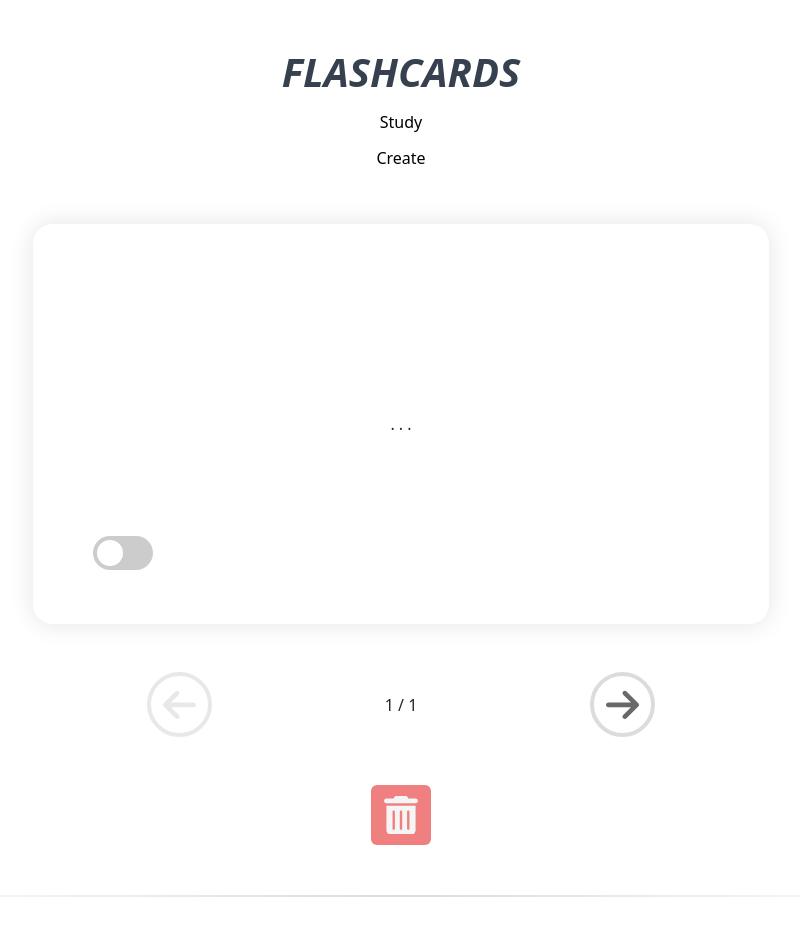
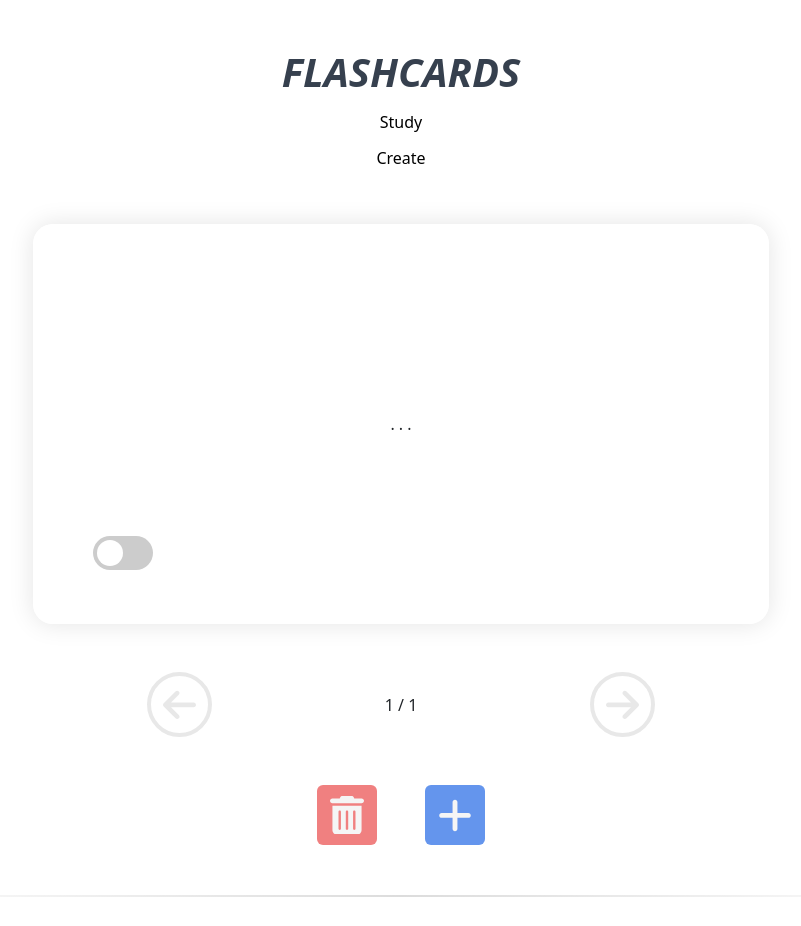
Before and after one commit to peter-tres/flashcards-project, a React (Vite) app: page / in a window 1280 px wide. Shown: the top 926 px of the page, without its empty margins (239-1040 px from the left). Built offline with nearby package versions, Linux system fonts and the light colour scheme; the HTML template or start-up script is replaced by a standard one.

Commit message:
cards can be deleted and added, arrow buttons cycle through cards, disabled styling added when they can no longer cycle

```diff
--- a/src/assets/images.jsx
+++ b/src/assets/images.jsx
@@ -36,7 +36,12 @@ export const logos = {
 }
 
 export const icons = {
-    arrowIcon:
+    leftArrowIcon:
+    <svg xmlns="http://www.w3.org/2000/svg" viewBox="0 0 448 512"><path d="M9.4 233.4c-12.5 12.5-12.5 32.8 0 45.3l160 160c12.5 12.5 32.8 12.5 45.3 0s12.5-32.8 0-45.3L109.2 288 416 288c17.7 0 32-14.3 32-32s-14.3-32-32-32l-306.7 0L214.6 118.6c12.5-12.5 12.5-32.8 0-45.3s-32.8-12.5-45.3 0l-160 160z"
+    fill="currentColor"/>
+    </svg>
+    ,
+    rightArrowIcon:
     <svg xmlns="http://www.w3.org/2000/svg" viewBox="0 0 448 512"><path d="M438.6 278.6c12.5-12.5 12.5-32.8 0-45.3l-160-160c-12.5-12.5-32.8-12.5-45.3 0s-12.5 32.8 0 45.3L338.8 224 32 224c-17.7 0-32 14.3-32 32s14.3 32 32 32l306.7 0L233.4 393.4c-12.5 12.5-12.5 32.8 0 45.3s32.8 12.5 45.3 0l160-160z"
     fill="currentColor"/>
     </svg>
@@ -45,5 +50,10 @@ export const icons = {
     <svg xmlns="http://www.w3.org/2000/svg" viewBox="0 0 448 512"><path d="M135.2 17.7C140.6 6.8 151.7 0 163.8 0L284.2 0c12.1 0 23.2 6.8 28.6 17.7L320 32l96 0c17.7 0 32 14.3 32 32s-14.3 32-32 32L32 96C14.3 96 0 81.7 0 64S14.3 32 32 32l96 0 7.2-14.3zM32 128l384 0 0 320c0 35.3-28.7 64-64 64L96 512c-35.3 0-64-28.7-64-64l0-320zm96 64c-8.8 0-16 7.2-16 16l0 224c0 8.8 7.2 16 16 16s16-7.2 16-16l0-224c0-8.8-7.2-16-16-16zm96 0c-8.8 0-16 7.2-16 16l0 224c0 8.8 7.2 16 16 16s16-7.2 16-16l0-224c0-8.8-7.2-16-16-16zm96 0c-8.8 0-16 7.2-16 16l0 224c0 8.8 7.2 16 16 16s16-7.2 16-16l0-224c0-8.8-7.2-16-16-16z"
     fill="currentColor"/>
     </svg>
+    ,
+    plusIcon:
+    <svg xmlns="http://www.w3.org/2000/svg" viewBox="0 0 448 512"><path d="M256 80c0-17.7-14.3-32-32-32s-32 14.3-32 32l0 144L48 224c-17.7 0-32 14.3-32 32s14.3 32 32 32l144 0 0 144c0 17.7 14.3 32 32 32s32-14.3 32-32l0-144 144 0c17.7 0 32-14.3 32-32s-14.3-32-32-32l-144 0 0-144z"
+    fill="currentColor"/>
+    </svg>
 
 }
--- a/src/components/CardDisplay.css
+++ b/src/components/CardDisplay.css
@@ -15,10 +15,28 @@
   transform: scale(0.95);
 }
 
+.add-button, .add-button:focus{
+  min-width: 60px;
+  min-height: 60px;
+  background-color: cornflowerblue;
+  border-color: transparent !important;
+}
+
+.add-button:hover{
+  background-color: rgb(135, 174, 245);
+}
+
+.add-button:active{
+  background-color: dodgerblue !important;
+  transform: scale(0.95);
+}
+
+
 .arrow-button, .arrow-button:focus{
   min-width: 65px;
   min-height: 65px;
   background-color: white;
+  color:dimgray;
   border-radius: 50%;
   border-color: gainsboro !important;
   border-width: 4px;
@@ -30,11 +48,6 @@
 
 .arrow-button:active{
   transform: scale(0.95);
-}
-
-
-.flipped{
-  transform: scaleX(-1);
 }
 
 .arrow-disabled, .arrow-disabled:hover, .arrow-disabled:active {
--- a/src/components/CardDisplay.jsx
+++ b/src/components/CardDisplay.jsx
@@ -4,6 +4,9 @@ import FlashCard from './Flashcard';
 import { logos, icons } from '../assets/images';
 
 
+function clamp(num, min, max) {
+    return Math.min(Math.max(num,min),max);
+}
 
 function wrapInt(value, min, max) {
   const range = max - min;
@@ -21,18 +24,24 @@ function deleteCard(){
 
 }
 
+let nextId = 0;
+function CardDisplay({}){
+    const [currentCard,setCurrentCard] = React.useState(0);
+    const [cards, setCards] = React.useState([createCard((nextId++).toString(),"")]);
 
 
-function CardDisplay({}){
-    const [currentCard,setCurrentCard] = React.useState(0);
-    const [cards, setCards] = React.useState([createCard("","")]);
+    const handleArrowClick = (e,update) => {
 
+        setCurrentCard(clamp(currentCard+update,0,cards.length-1));
+    }
 
 
     console.log(cards, cards.length);
+    console.log(cards[currentCard]);
 
     return(
     <>
+
         <div className="row justify-content-center mb-5">
 
             {/* <div className="d-none d-lg-flex col-lg-2 d-flex justify-content-center align-items-center">
@@ -60,16 +69,22 @@ function CardDisplay({}){
             <div className="col-7">
                 <div className="row d-flex align-items-center">
                     <div className="col px-0 d-flex justify-content-center">
-                        <button type="button" className={"btn arrow-button flipped"} disabled>
-                            { currentCard == 0? React.cloneElement(icons.arrowIcon, { className: 'arrow-disabled'}) : icons.arrowIcon}
+                        <button
+                        disabled={currentCard == 0}
+                        onClick={(e) => handleArrowClick(e,-1)}
+                        type="button" className={"btn arrow-button"}>
+                            { currentCard == 0? React.cloneElement(icons.leftArrowIcon, { className: 'arrow-disabled'}) : icons.leftArrowIcon}
                         </button>
                     </div>
                     <div className="col-4 d-flex justify-content-center">
                         <p className="mt-3"> {currentCard+1} / {cards.length}</p>
                     </div>
                     <div className="col px-0 d-flex justify-content-center">
-                        <button type="button" className="btn arrow-button">
-                            {React.cloneElement(icons.arrowIcon, {style: {color: 'dimgray'}})}
+                        <button
+                        disabled={currentCard == cards.length-1}
+                        onClick={(e) => handleArrowClick(e,1)}
+                        type="button" className="btn arrow-button">
+                            { currentCard == cards.length-1? React.cloneElement(icons.rightArrowIcon, {className: 'arrow-disabled'}): icons.rightArrowIcon}
                         </button>
                     </div>
                 </div>
@@ -84,7 +99,7 @@ function CardDisplay({}){
             <button type="button" className="btn btn-primary"></button>
             </div> */}
 
-            <div className="col-2 col-lg-2 d-flex justify-content-center align-items-center">
+            <div className="col-2 col-lg-2 d-flex justify-content-center align-items-center gap-5">
                 <button
                 onClick = {() => {
                     if (cards.length > 1){
@@ -94,9 +109,15 @@ function CardDisplay({}){
                             })
                         )
                     }
+                    setCurrentCard(clamp(currentCard-1,0,cards.length-1));
                 }}
                 type="button" className="btn trashcan-button">
                     {React.cloneElement(icons.trashcanIcon, {style: {color: 'whitesmoke'}})}
+                </button>
+                <button
+                onClick = { () => {setCards([...cards,createCard((nextId++).toString(),"")])}}
+                type="button" className="btn add-button">
+                    {React.cloneElement(icons.plusIcon, {style: {color: 'whitesmoke'}})}
                 </button>
             </div>
 
--- a/src/components/Flashcard.jsx
+++ b/src/components/Flashcard.jsx
@@ -6,8 +6,9 @@ import SliderCheckbox from './SliderCheckbox';
 
 
 function FlashCard({}){
-    const [isEdit,setEdit] = React.useState(false);
-    const [cardQuestion,setCardQuestion] = React.useState("");
+    const [isEdit, setEdit] = React.useState(false);
+    const [cardQuestion, setCardQuestion] = React.useState("");
+    const [cardAnswer, setCardAnswer] = React.useState("");
     const [cardFlip, setCardFlip] = React.useState(false);
 
     const toggleClick = () =>{
@@ -15,13 +16,16 @@ function FlashCard({}){
 
     }
 
-    const handleChange = (e) => {
-        console.log(e.target.value);
-        setCardQuestion(e.target.value);
+    const handleChange = (e, side) => {
+        if (side == "question"){
+            setCardQuestion(e.target.value);
+        }
+        else if (side == "answer"){
+            setCardAnswer(e.target.value);
+        }
     }
 
     const handleCardClick = () =>{
-        console.log("Flipped: " + cardFlip);
         if (!isEdit){
             setCardFlip(!cardFlip);
         }
@@ -40,7 +44,7 @@ function FlashCard({}){
                                 className="w-100 form-control text-center"
                                 type="text"
                                 placeholder="Type your question here"
-                                value={cardQuestion} onChange={handleChange}></input>
+                                value={cardQuestion} onChange={(e) => handleChange(e, "question")}></input>
                             </div>
 
                             :
@@ -55,7 +59,26 @@ function FlashCard({}){
                     </div>
 
                     <div className="card-back">
-                        <p className="fs-4">Answer</p>
+                        <div className="row w-100 h-100 px-5 py-5 d-flex align-items-end">
+                            {isEdit?
+                            <div className="w-100 h-100 px-5 py-5 d-flex align-items-center">
+                                <input
+                                className="w-100 form-control text-center"
+                                type="text"
+                                placeholder="Type your answer here"
+                                value={cardAnswer} onChange={(e) => handleChange(e, "answer")}></input>
+                            </div>
+
+                            :
+                            <p className="w-100 h-100 text-center d-flex align-items-center justify-content-center">{cardAnswer ? cardAnswer : ". . ."}</p>
+                            }
+
+                            <div className="position-absolute">
+                                <SliderCheckbox event={toggleClick}/>
+                            </div>
+
+                        </div>
+                        {/* <p className="fs-4">Answer</p> */}
                     </div>
 
 
--- a/src/components/SliderCheckbox.css
+++ b/src/components/SliderCheckbox.css
@@ -31,13 +31,15 @@
   width: 26px;
 }
 
+
 input:checked + .slider {
-  background-color: #66bb6a;
+  background-color: #6ccead;
 }
 
 input:checked + .slider:before {
   transform: translateX(26px);
 }
+
 
 .slider.round {
   border-radius: 34px;
--- a/src/components/SliderCheckbox.jsx
+++ b/src/components/SliderCheckbox.jsx
@@ -3,18 +3,19 @@ import './SliderCheckbox.css'
 
 
 function SliderCheckbox({event}){
+    const [active, setActive] = React.useState(false)
 
 
+    const uniqueID = React.useId();
+    return(
 
-    return(
-    <>
         <div className="slider_container">
-        <label className="switch" htmlFor="checkbox">
-            <input type="checkbox" id="checkbox" onClick={event}/>
-            <div className="slider round"></div>
+        <label className="switch" htmlFor={uniqueID}>
+            <input type="checkbox" id={uniqueID} onClick={event}/>
+            <div className={`slider round`}></div>
         </label>
         </div>
-    </>
+
     )
 }
 
```
Also changed, not shown: src/assets/arrow-left-solid.svg (added), src/assets/plus-solid.svg (added).
